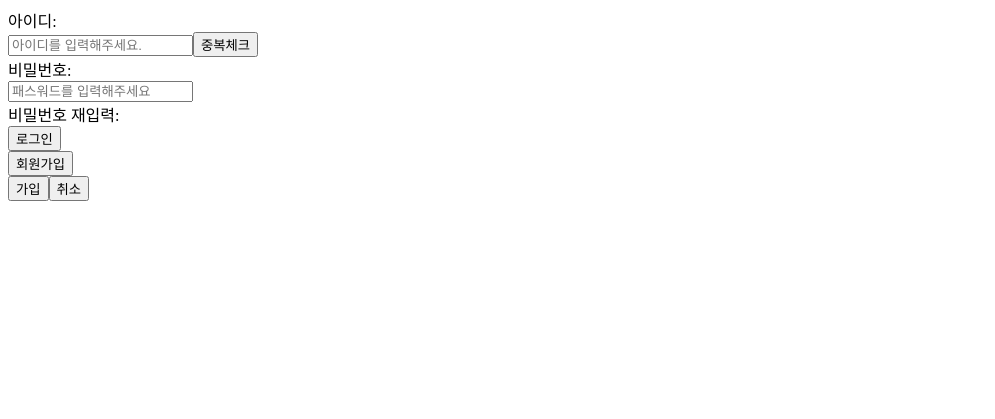
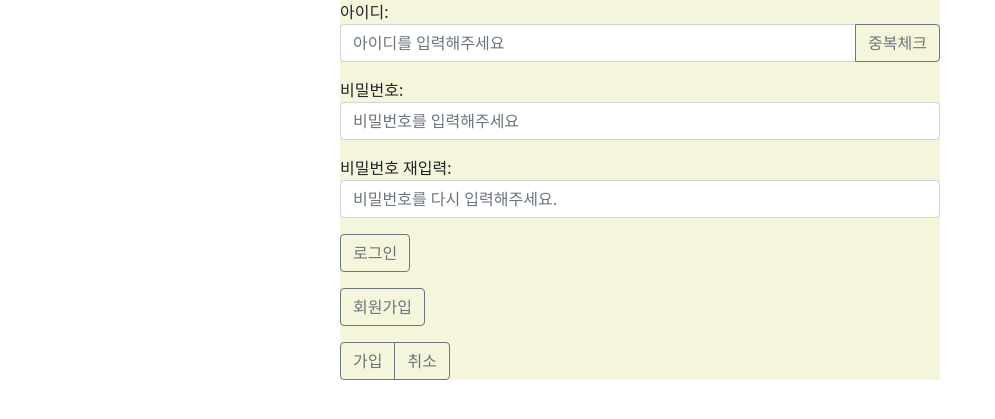
Before and after one commit to khakaa/hanghae_yanudu_6, a Flask app: page /login in a window 1280 px wide. Shown: the top 419 px of the page, without its empty margins (0-995 px from the left). Run offline with Flask 2, Linux system fonts and the light colour scheme.

Commit message:
미니프로젝트 1일차 결과물

```diff
--- a/static/style.css
+++ b/static/style.css
@@ -1,3 +1,9 @@
-.as{
-    background-color: black;
+.login-wrap{
+    background-color: beige;
+    width:600px;
+    height: 1000;
+    margin:auto;
 }
+.button-wrap{
+    text-align: center;
+}
--- a/templates/base.html
+++ b/templates/base.html
@@ -7,6 +7,10 @@
     <title>Document</title>
     <link rel="stylesheet" href="{{ url_for('static', filename='style.css' )}}">
     <link rel="stylesheet" href="{{ url_for('static', filename='reset.css' )}}">
+    <link href="https://cdn.jsdelivr.net/npm/bootstrap@5.1.1/dist/css/bootstrap.min.css" rel="stylesheet" integrity="sha384-F3w7mX95PdgyTmZZMECAngseQB83DfGTowi0iMjiWaeVhAn4FJkqJByhZMI3AhiU" crossorigin="anonymous">
+    <script defer src="https://ajax.googleapis.com/ajax/libs/jquery/3.5.1/jquery.min.js"></script>
+    {% block head %}
+    {% endblock %}
 </head>
 <body>
     {% block content %}
--- a/templates/login.html
+++ b/templates/login.html
@@ -1,29 +1,31 @@
 {% extends 'base.html' %}
 
 {% block content %}
-<div>
+<div class = "login-wrap">
     <div>아이디:</div>
-    <div>
-        <input type="text" placeholder="아이디를 입력해주세요."><button>중복체크</button>
+    <div class="input-group mb-3">
+        <input type="text" class="form-control" placeholder="아이디를 입력해주세요" aria-label="Recipient's username" aria-describedby="button-addon2">
+        <button class="btn btn-outline-secondary" type="button" id="button-addon2">중복체크</button>
     </div>
     <div>비밀번호:</div>
-    <div>
-        <input type="text" placeholder="패스워드를 입력해주세요">
+    <div class="input-group mb-3">
+        <input type="text" class="form-control" placeholder="비밀번호를 입력해주세요" aria-label="Recipient's username" aria-describedby="button-addon2">
+    </div>
+    <div>비밀번호 재입력:</div>
+    <div class="input-group mb-3">
+        <input type="text" class="form-control" placeholder="비밀번호를 다시 입력해주세요." aria-label="Recipient's username" aria-describedby="button-addon2">
     </div>
     <div>
-        비밀번호 재입력:
-    </div>
-    <div>
-
-    </div>
-    <div>
-        <button>로그인</button>
-    </div>
-    <div>
-        <button>회원가입</button>
-    </div>
-    <div>
-        <button>가입</button><button>취소</button>
+    <div class="input-group mb-3">
+        <button class="btn btn-outline-secondary" type="button" id="button-addon2">로그인</button>
+    </div class = "button-wrap">
+        <div class="input-group mb-3">
+            <button class="btn btn-outline-secondary" type="button" id="button-addon2">회원가입</button>
+        </div>
+        <div class="input-group mb-3">
+            <button class="btn btn-outline-secondary" type="button" id="button-addon2">가입</button>
+            <button class="btn btn-outline-secondary" type="button" id="button-addon2">취소</button>
+        </div>
     </div>
 </div>
 
```
